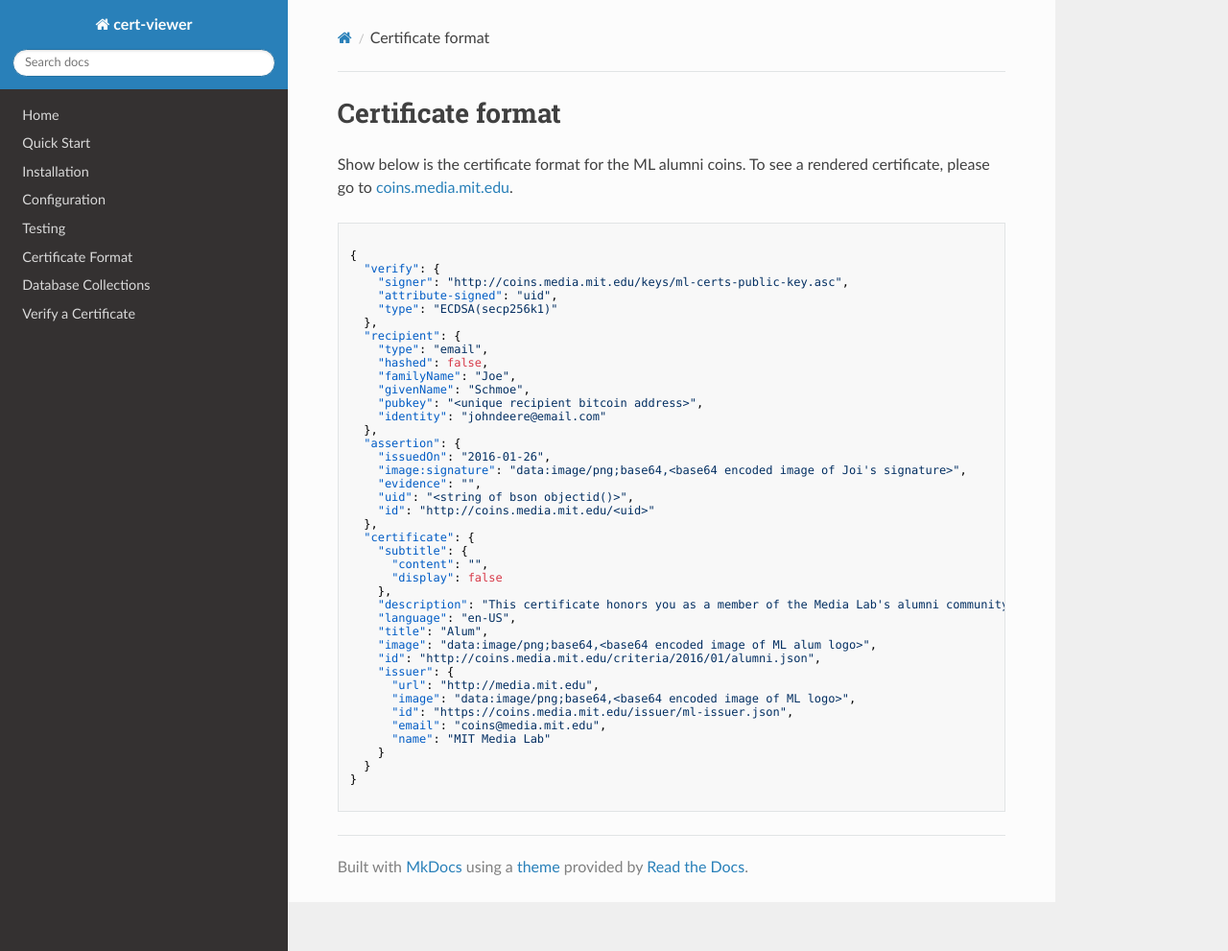
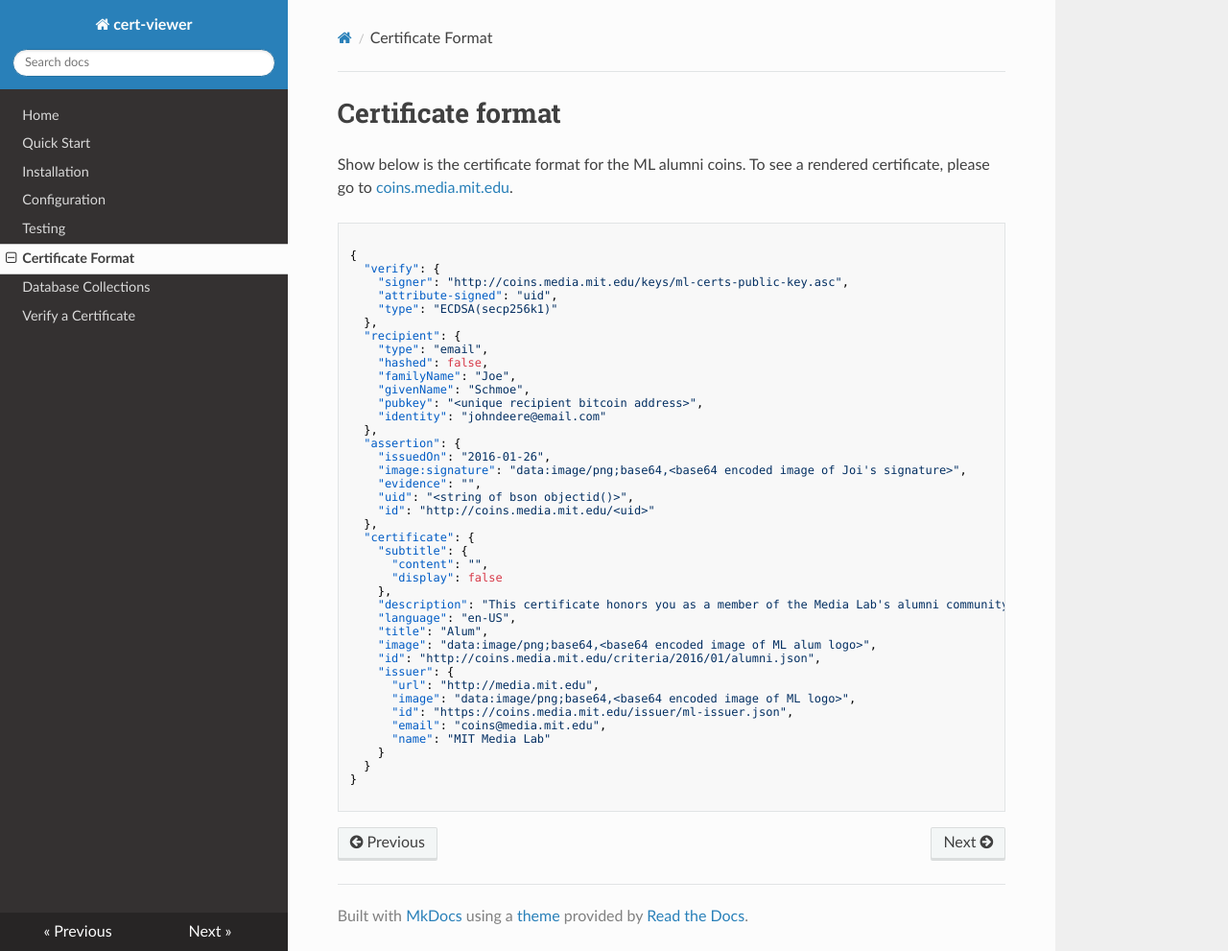
Before and after one commit to blockchain-certificates/cert-viewer, an MkDocs documentation site: the page built from docs/CERTIFICATE.md, in a window 1280 px wide and 991 px high. Shown: the whole window at 96% size. Built offline with MkDocs 1.6.1, drawn with Linux system fonts in a browser that asks for light colours; nearby versions of some CDN libraries; old or Windows-style settings are respelled for this version of MkDocs.

```diff
--- a/mkdocs.yml
+++ b/mkdocs.yml
@@ -6,7 +6,7 @@ pages:
 - Installation: installation.md
 - Configuration: configuration.md
 - Testing: testing.md
-- Certificate Format: certificate.md
+- Certificate Format: CERTIFICATE.md
 - Database Collections: database_collections.md
 - Verify a Certificate: verify.md
 
```
